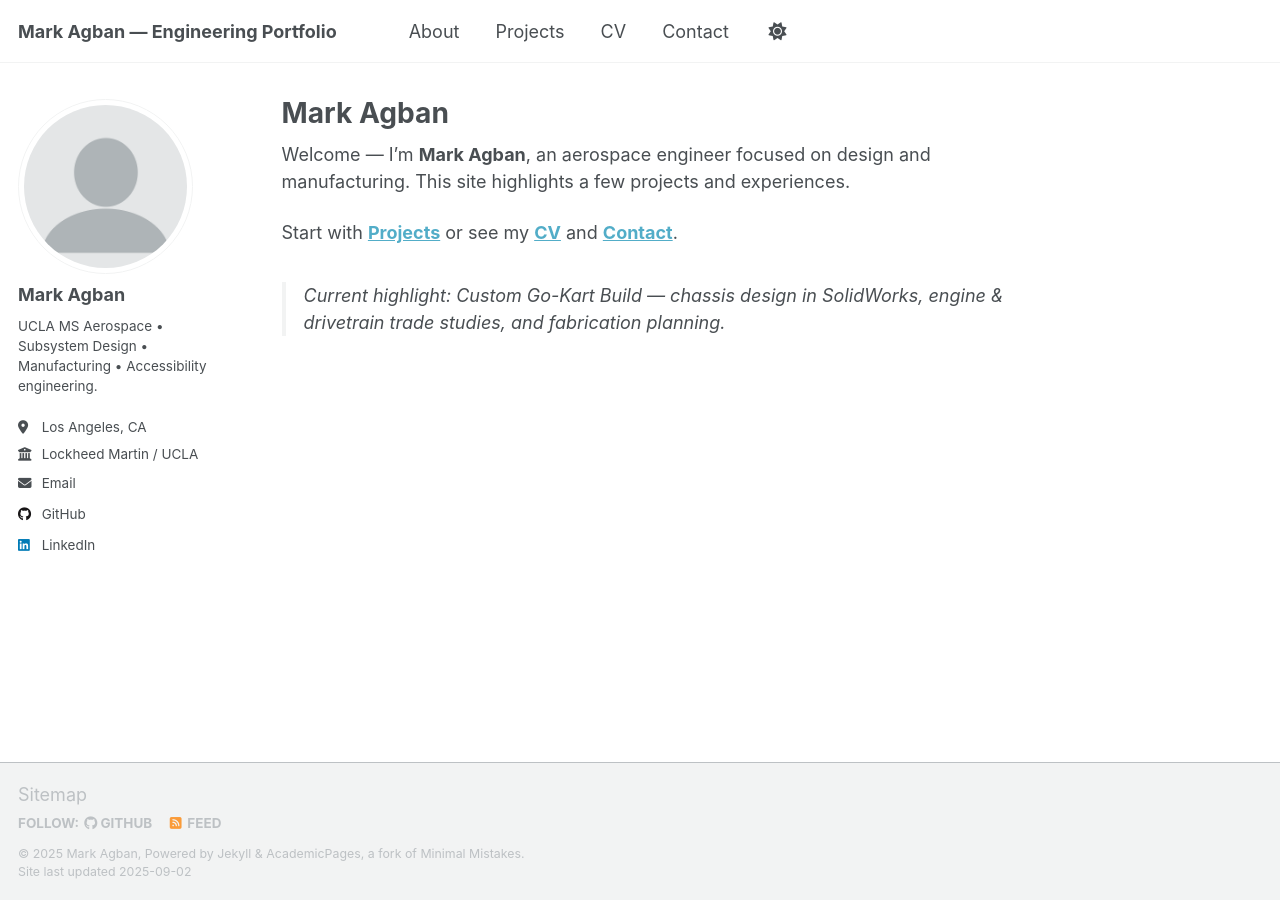
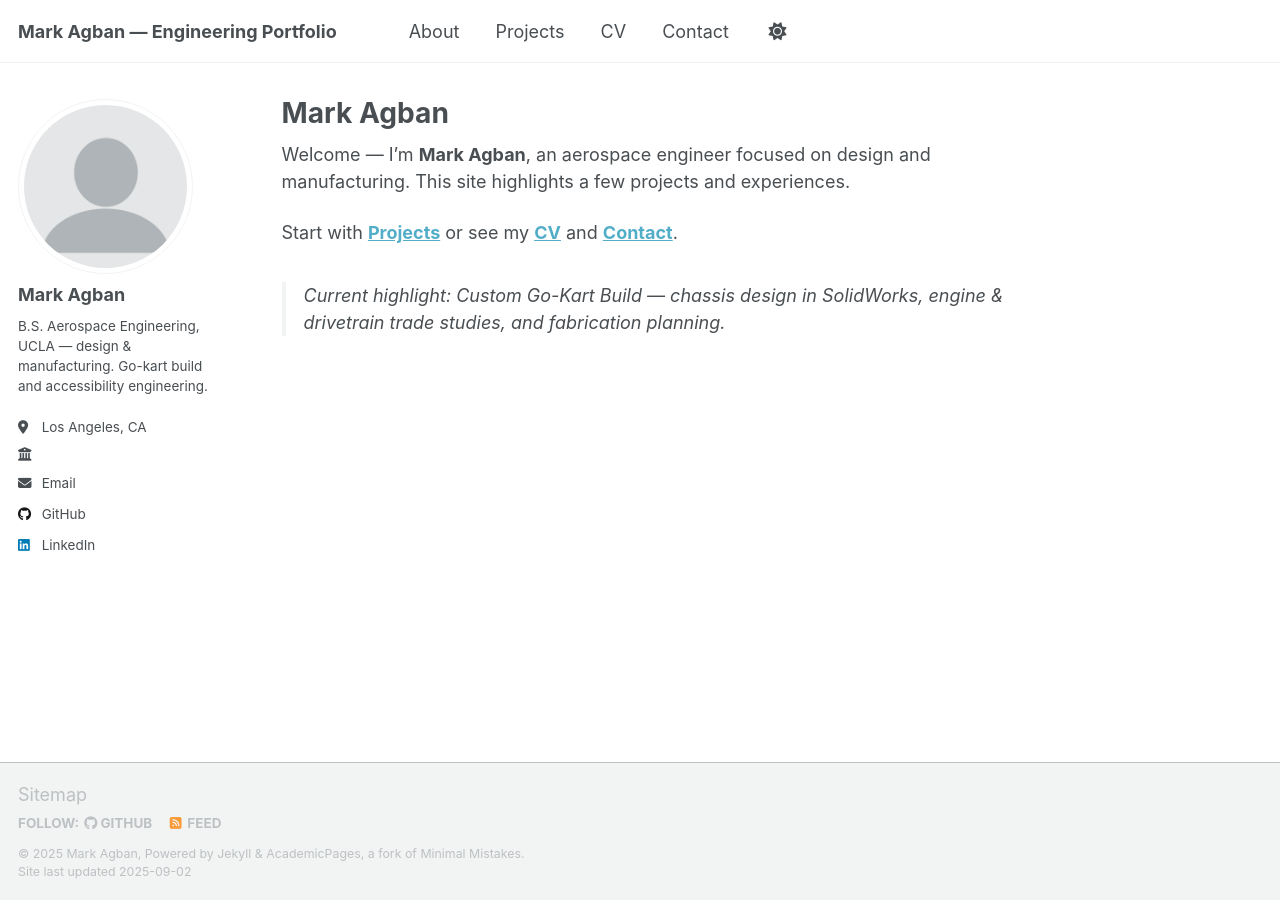
Before and after one commit to markoa24-portfolio/markagban.github.io, a Jekyll site: the page built from index.md, in a window 1280 px wide. Built offline with Jekyll 4.4.1, drawn with Linux system fonts in a browser that asks for light colours; a script that is not in the unit is left out.

Commit message:
Update _config.yml

```diff
--- a/_config.yml
+++ b/_config.yml
@@ -17,20 +17,14 @@ repository     : "markoa24-portfolio/markagban.github.io"
 author:
   avatar     : "profile.png"
   name       : "Mark Agban"
-  pronouns   :
-  bio        : "UCLA MS Aerospace • Subsystem Design • Manufacturing • Accessibility engineering."
+  bio        : "B.S. Aerospace Engineering, UCLA — design & manufacturing. Go-kart build and accessibility engineering."
   location   : "Los Angeles, CA"
-  employer   : "Lockheed Martin / UCLA"
-  uri        :
+  employer   : ""          # leave blank to hide the employer line entirely
   email      : "markagban@gmail.com"
 
-  # Repositories and software development
-  github     : "markoa24-portfolio"
+  github     : "markoa24-portfolio"   # or your actual GitHub username
+  linkedin   : "markagban"            # your LinkedIn handle
 
-  # Social media (fill any you want)
-  linkedin   : "markagban"
-  bluesky    :
-  twitter    :
 
 # --- Publication Categories (optional text labels) ---
 publication_category:
```
